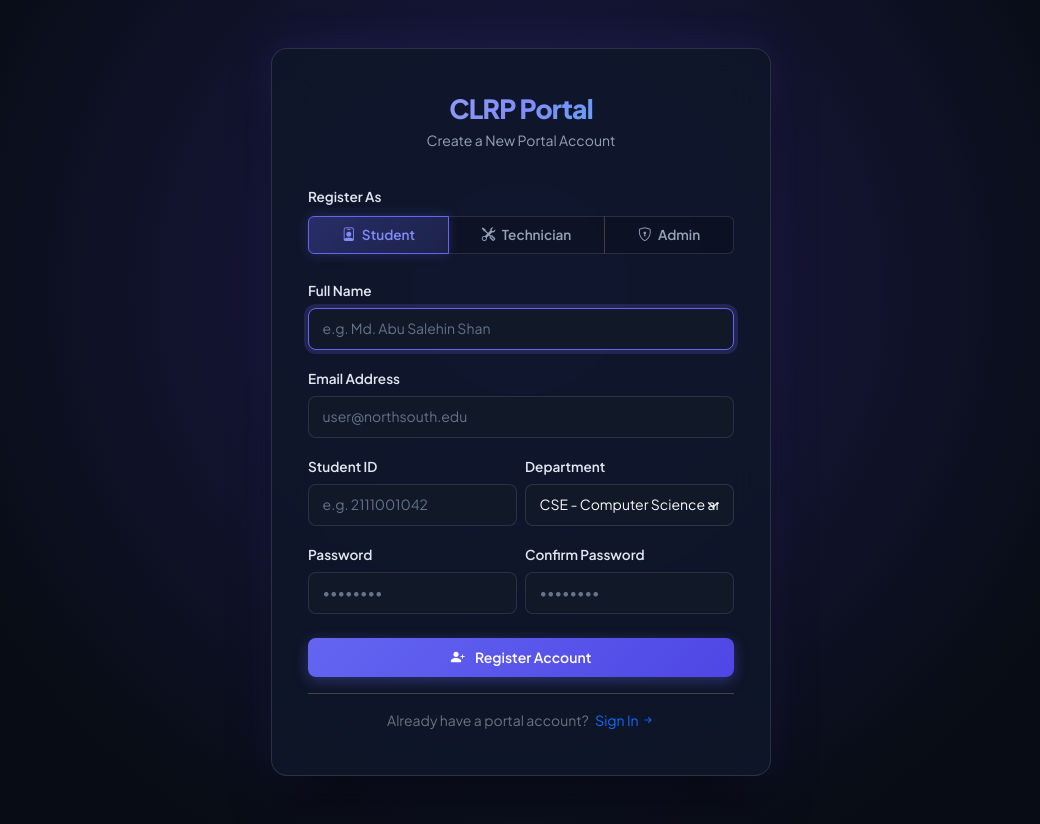
After one commit to SalehinShan/CLRP-Computer-Lab-Booking-Portal, a PHP site: page /register in a window 1280 px wide. The commit adds this page. Shown: the whole page, without its empty margins (119-1159 px from the left). Run offline with PHP 8.4, Linux system fonts and the light colour scheme; data comes from the database, SQL or seed files in the repository.

Commit message:
adding page for newly users

```diff
--- a/assets/css/custom.css
+++ b/assets/css/custom.css
@@ -632,3 +632,25 @@ body {
 .modal-header, .modal-footer {
   border-color: var(--border-color);
 }
+
+/* Role Selector Group */
+.role-selector-group .btn-outline-secondary {
+  border-color: rgba(255, 255, 255, 0.12);
+  color: var(--text-secondary);
+  font-size: 0.85rem;
+  font-weight: 600;
+  background-color: rgba(0, 0, 0, 0.2);
+  transition: all 0.2s ease;
+}
+
+.role-selector-group .btn-outline-secondary:hover {
+  background-color: rgba(255, 255, 255, 0.08);
+  color: #ffffff;
+}
+
+.role-selector-group .btn-check:checked + .btn-outline-secondary {
+  background: linear-gradient(135deg, rgba(99, 102, 241, 0.3) 0%, rgba(99, 102, 241, 0.15) 100%);
+  border-color: var(--primary);
+  color: #818cf8;
+  box-shadow: 0 0 12px rgba(99, 102, 241, 0.25);
+}
--- /dev/null
+++ b/register.php
@@ -0,0 +1,158 @@
+<?php
+// register.php - User Registration Controller Logic
+
+require_once __DIR__ . '/includes/auth.php';
+
+// Redirect if already logged in
+if (is_logged_in()) {
+    header("Location: " . url('/index.php'));
+    exit();
+}
+
+$error = '';
+$success = '';
+
+if (!empty($db_connection_error)) {
+    $error = "Database Connection Error: " . $db_connection_error;
+}
+
+// Fetch departments for student registration dropdown
+$departments = [];
+if ($pdo) {
+    try {
+        $stmt = $pdo->query("SELECT dept_id, dept_name FROM Department ORDER BY dept_name ASC");
+        $departments = $stmt->fetchAll();
+    } catch (PDOException $e) {
+        // Fallback default departments if table empty or error
+        $departments = [
+            ['dept_id' => 'CSE', 'dept_name' => 'Computer Science and Engineering'],
+            ['dept_id' => 'EEE', 'dept_name' => 'Electrical and Electronic Engineering'],
+            ['dept_id' => 'BBA', 'dept_name' => 'School of Business and Economics'],
+            ['dept_id' => 'Civil', 'dept_name' => 'Civil and Environmental Engineering'],
+            ['dept_id' => 'English', 'dept_name' => 'English and Modern Languages'],
+            ['dept_id' => 'BBT', 'dept_name' => 'Biotechnology']
+        ];
+    }
+}
+
+// Form state values for repopulation
+$form = [
+    'role' => 'student',
+    'name' => '',
+    'email' => '',
+    'student_id' => '',
+    'dept_id' => 'CSE',
+    'specialization' => 'Hardware'
+];
+
+if ($_SERVER['REQUEST_METHOD'] === 'POST' && empty($db_connection_error)) {
+    if (!isset($_POST['csrf_token']) || !hash_equals($_SESSION['csrf_token'] ?? '', $_POST['csrf_token'])) {
+        $error = "Security session expired. Please refresh and try again.";
+    } else {
+        $role = trim($_POST['role'] ?? 'student');
+        $name = trim($_POST['name'] ?? '');
+        $email = trim($_POST['email'] ?? '');
+        $password = $_POST['password'] ?? '';
+        $confirm_password = $_POST['confirm_password'] ?? '';
+
+        $student_id = trim($_POST['student_id'] ?? '');
+        $dept_id = trim($_POST['dept_id'] ?? 'CSE');
+        $specialization = trim($_POST['specialization'] ?? 'Hardware');
+
+        // Repopulate form values
+        $form['role'] = $role;
+        $form['name'] = $name;
+        $form['email'] = $email;
+        $form['student_id'] = $student_id;
+        $form['dept_id'] = $dept_id;
+        $form['specialization'] = $specialization;
+
+        // Validation Checks
+        if (empty($name) || empty($email) || empty($password) || empty($confirm_password)) {
+            $error = "Please fill in all required fields.";
+        } elseif (!filter_var($email, FILTER_VALIDATE_EMAIL)) {
+            $error = "Please provide a valid email address.";
+        } elseif (strlen($password) < 6) {
+            $error = "Password must be at least 6 characters long.";
+        } elseif ($password !== $confirm_password) {
+            $error = "Passwords do not match. Please verify your password.";
+        } elseif (!in_array($role, ['student', 'technician', 'admin'])) {
+            $error = "Invalid account role selected.";
+        } else {
+            // Check if email already exists in any user table
+            $email_exists = false;
+            foreach (['Student', 'Technician', 'Admin'] as $tbl) {
+                $check_stmt = $pdo->prepare("SELECT COUNT(*) FROM {$tbl} WHERE LOWER(email) = LOWER(?)");
+                $check_stmt->execute([$email]);
+                if ($check_stmt->fetchColumn() > 0) {
+                    $email_exists = true;
+                    break;
+                }
+            }
+
+            if ($email_exists) {
+                $error = "An account with this email address already exists. Please sign in instead.";
+            } else {
+                $hashed_password = password_hash($password, PASSWORD_BCRYPT);
+                $new_user_id = null;
+                $inserted = false;
+
+                if ($role === 'student') {
+                    if (empty($student_id)) {
+                        $error = "Student ID is required for student account registration.";
+                    } else {
+                        // Check if student ID exists
+                        $st_stmt = $pdo->prepare("SELECT COUNT(*) FROM Student WHERE student_id = ?");
+                        $st_stmt->execute([$student_id]);
+                        if ($st_stmt->fetchColumn() > 0) {
+                            $error = "A student with ID '{$student_id}' is already registered.";
+                        } else {
+                            $ins_stmt = $pdo->prepare("INSERT INTO Student (student_id, name, email, password, dept_id) VALUES (?, ?, ?, ?, ?)");
+                            $inserted = $ins_stmt->execute([$student_id, $name, $email, $hashed_password, $dept_id]);
+                            $new_user_id = $student_id;
+                        }
+                    }
+                } elseif ($role === 'technician') {
+                    $ins_stmt = $pdo->prepare("INSERT INTO Technician (name, email, password, specialization) VALUES (?, ?, ?, ?)");
+                    $inserted = $ins_stmt->execute([$name, $email, $hashed_password, $specialization]);
+                    $new_user_id = $pdo->lastInsertId();
+                } elseif ($role === 'admin') {
+                    $ins_stmt = $pdo->prepare("INSERT INTO Admin (name, email, password) VALUES (?, ?, ?)");
+                    $inserted = $ins_stmt->execute([$name, $email, $hashed_password]);
+                    $new_user_id = $pdo->lastInsertId();
+                }
+
+                if ($inserted && $new_user_id) {
+                    // Auto login after successful registration
+                    $_SESSION['user_id'] = $new_user_id;
+                    $_SESSION['user_name'] = $name;
+                    $_SESSION['user_email'] = $email;
+                    $_SESSION['role'] = $role;
+                    $_SESSION['user_extra'] = ($role === 'student') ? $dept_id : (($role === 'technician') ? $specialization : null);
+
+                    set_flash('success', "Account created successfully! Welcome to the portal, {$name}.");
+                    session_write_close();
+
+                    switch ($role) {
+                        case 'admin':
+                            header("Location: " . url('/admin/dashboard.php'));
+                            break;
+                        case 'technician':
+                            header("Location: " . url('/technician/dashboard.php'));
+                            break;
+                        case 'student':
+                        default:
+                            header("Location: " . url('/student/dashboard.php'));
+                            break;
+                    }
+                    exit();
+                } elseif (empty($error)) {
+                    $error = "Failed to create account. Please try again or contact support.";
+                }
+            }
+        }
+    }
+}
+
+// Render Registration HTML View
+require_once __DIR__ . '/views/register.html';
--- /dev/null
+++ b/views/register.html
@@ -0,0 +1,156 @@
+<?php
+// views/register.html - User Registration View Template
+?>
+<!DOCTYPE html>
+<html lang="en" data-bs-theme="dark">
+
+<head>
+    <meta charset="UTF-8">
+    <meta name="viewport" content="width=device-width, initial-scale=1.0">
+    <title>Create Account - Computer Laboratory Resource Portal</title>
+    <link rel="preconnect" href="https://fonts.googleapis.com">
+    <link rel="preconnect" href="https://fonts.gstatic.com" crossorigin>
+    <link href="https://fonts.googleapis.com/css2?family=Plus+Jakarta+Sans:wght@300;400;500;600;700;800&display=swap" rel="stylesheet">
+    <link href="https://cdn.jsdelivr.net/npm/bootstrap@5.3.3/dist/css/bootstrap.min.css" rel="stylesheet">
+    <link rel="stylesheet" href="https://cdn.jsdelivr.net/npm/bootstrap-icons@1.11.3/font/bootstrap-icons.min.css">
+    <link rel="stylesheet" href="<?= url('/assets/css/custom.css') ?>">
+</head>
+
+<body class="login-body">
+
+    <div class="login-card my-4" style="max-width: 500px;">
+        <div class="login-brand">
+            <h2>CLRP Portal</h2>
+            <p>Create a New Portal Account</p>
+        </div>
+
+        <?php if (!empty($error)): ?>
+        <div class="alert alert-danger py-2 px-3 mb-4 d-flex align-items-center gap-2" style="font-size: 0.85rem;" role="alert">
+            <i class="bi bi-exclamation-triangle-fill flex-shrink-0"></i>
+            <div><?= e($error) ?></div>
+        </div>
+        <?php endif; ?>
+
+        <form action="<?= url('/register.php') ?>" method="POST" id="registerForm">
+            <input type="hidden" name="csrf_token" value="<?= csrf_token() ?>">
+
+            <!-- Account Role Selection -->
+            <div class="mb-4">
+                <label class="form-label d-block mb-2 fw-semibold">Register As</label>
+                <div class="btn-group w-100 role-selector-group" role="group">
+                    <input type="radio" class="btn-check" name="role" id="role_student" value="student" <?= ($form['role'] === 'student') ? 'checked' : '' ?> onchange="toggleRoleFields()">
+                    <label class="btn btn-outline-secondary py-2" for="role_student">
+                        <i class="bi bi-person-badge me-1"></i> Student
+                    </label>
+
+                    <input type="radio" class="btn-check" name="role" id="role_technician" value="technician" <?= ($form['role'] === 'technician') ? 'checked' : '' ?> onchange="toggleRoleFields()">
+                    <label class="btn btn-outline-secondary py-2" for="role_technician">
+                        <i class="bi bi-tools me-1"></i> Technician
+                    </label>
+
+                    <input type="radio" class="btn-check" name="role" id="role_admin" value="admin" <?= ($form['role'] === 'admin') ? 'checked' : '' ?> onchange="toggleRoleFields()">
+                    <label class="btn btn-outline-secondary py-2" for="role_admin">
+                        <i class="bi bi-shield-lock me-1"></i> Admin
+                    </label>
+                </div>
+            </div>
+
+            <!-- Full Name -->
+            <div class="mb-3">
+                <label for="name" class="form-label">Full Name</label>
+                <input type="text" class="form-control" id="name" name="name" value="<?= e($form['name']) ?>" placeholder="e.g. Md. Abu Salehin Shan" required autofocus>
+            </div>
+
+            <!-- Email Address -->
+            <div class="mb-3">
+                <label for="email" class="form-label">Email Address</label>
+                <input type="email" class="form-control" id="email" name="email" value="<?= e($form['email']) ?>" placeholder="user@northsouth.edu" required>
+            </div>
+
+            <!-- Student Specific Fields -->
+            <div id="student-fields" class="role-fields">
+                <div class="row g-2 mb-3">
+                    <div class="col-md-6">
+                        <label for="student_id" class="form-label">Student ID</label>
+                        <input type="text" class="form-control" id="student_id" name="student_id" value="<?= e($form['student_id']) ?>" placeholder="e.g. 2111001042">
+                    </div>
+                    <div class="col-md-6">
+                        <label for="dept_id" class="form-label">Department</label>
+                        <select class="form-select" id="dept_id" name="dept_id">
+                            <?php foreach ($departments as $dept): ?>
+                                <option value="<?= e($dept['dept_id']) ?>" <?= ($form['dept_id'] === $dept['dept_id']) ? 'selected' : '' ?>>
+                                    <?= e($dept['dept_id']) ?> - <?= e($dept['dept_name']) ?>
+                                </option>
+                            <?php endforeach; ?>
+                        </select>
+                    </div>
+                </div>
+            </div>
+
+            <!-- Technician Specific Fields -->
+            <div id="technician-fields" class="role-fields" style="display: none;">
+                <div class="mb-3">
+                    <label for="specialization" class="form-label">Technician Specialization</label>
+                    <select class="form-select" id="specialization" name="specialization">
+                        <option value="Hardware" <?= ($form['specialization'] === 'Hardware') ? 'selected' : '' ?>>Hardware Maintenance</option>
+                        <option value="Networking" <?= ($form['specialization'] === 'Networking') ? 'selected' : '' ?>>Networking & Infrastructure</option>
+                        <option value="Software" <?= ($form['specialization'] === 'Software') ? 'selected' : '' ?>>Software & Applications</option>
+                        <option value="Operating Systems" <?= ($form['specialization'] === 'Operating Systems') ? 'selected' : '' ?>>Operating Systems & Drivers</option>
+                    </select>
+                </div>
+            </div>
+
+            <!-- Password Fields -->
+            <div class="row g-2 mb-4">
+                <div class="col-md-6">
+                    <label for="password" class="form-label">Password</label>
+                    <input type="password" class="form-control" id="password" name="password" placeholder="••••••••" required>
+                </div>
+                <div class="col-md-6">
+                    <label for="confirm_password" class="form-label">Confirm Password</label>
+                    <input type="password" class="form-control" id="confirm_password" name="confirm_password" placeholder="••••••••" required>
+                </div>
+            </div>
+
+            <!-- Submit Button -->
+            <button type="submit" class="btn btn-primary-clrp w-100 py-2.5 mb-3">
+                <i class="bi bi-person-plus-fill me-1"></i> Register Account
+            </button>
+        </form>
+
+        <div class="text-center pt-3 border-top border-secondary-subtle" style="font-size: 0.875rem;">
+            <span class="text-secondary">Already have a portal account?</span>
+            <a href="<?= url('/login.php') ?>" class="text-primary font-semibold text-decoration-none ms-1">
+                Sign In <i class="bi bi-arrow-right-short"></i>
+            </a>
+        </div>
+    </div>
+
+    <script src="https://cdn.jsdelivr.net/npm/bootstrap@5.3.3/dist/js/bootstrap.bundle.min.js"></script>
+    <script>
+        function toggleRoleFields() {
+            const role = document.querySelector('input[name="role"]:checked').value;
+            const studentFields = document.getElementById('student-fields');
+            const techFields = document.getElementById('technician-fields');
+            const studentIdInput = document.getElementById('student_id');
+
+            if (role === 'student') {
+                studentFields.style.display = 'block';
+                techFields.style.display = 'none';
+                studentIdInput.setAttribute('required', 'required');
+            } else if (role === 'technician') {
+                studentFields.style.display = 'none';
+                techFields.style.display = 'block';
+                studentIdInput.removeAttribute('required');
+            } else {
+                studentFields.style.display = 'none';
+                techFields.style.display = 'none';
+                studentIdInput.removeAttribute('required');
+            }
+        }
+        // Initialize on load
+        document.addEventListener('DOMContentLoaded', toggleRoleFields);
+    </script>
+</body>
+
+</html>
```
Also changed, not shown: views/login.html (+21 -4 lines).
